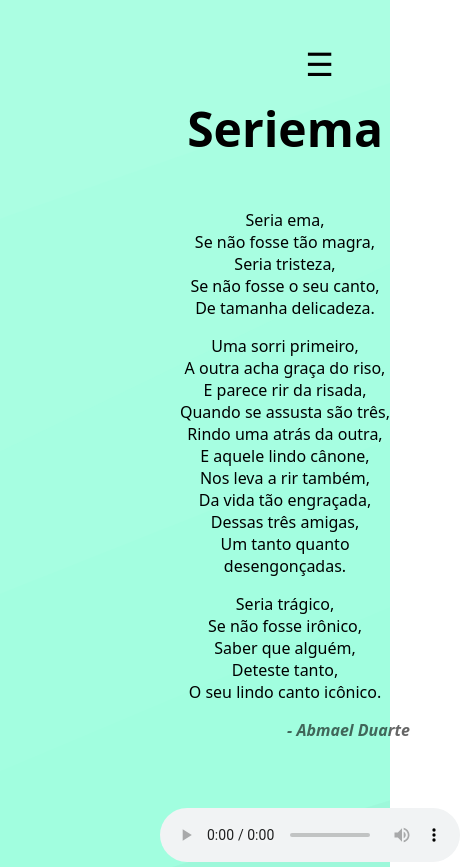
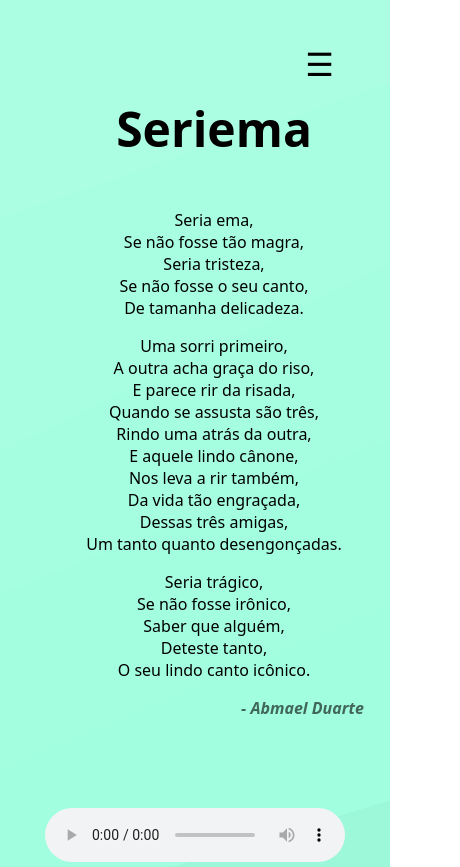
Before and after one commit to dduartess/Site-Kombitha, a plain HTML site: page siriema.html in a window 390 px wide. Shown: the whole page, 460 px wide, since content can reach past the window. Drawn offline with Linux system fonts and the light colour scheme.

Commit message:
fix poemas

```diff
--- a/assets/css/style.css
+++ b/assets/css/style.css
@@ -623,8 +623,11 @@ cite p {
     }
 
     .audio {
-        margin-left: auto;
-        margin-right: 1rem;
+        margin-left: -10rem;
+    }
+    .corpo-poema{
+        width: 300px;
+        margin-left: -6rem;
     }
 }
 
@@ -716,6 +719,7 @@ cite p {
         margin-right: auto;
         margin-top: 2rem;
     }
+
 }
 
 @media (max-width: 350px) {
@@ -818,7 +822,7 @@ cite p {
 
         .container-principal {
             padding-top: 8rem;
-            padding-left: 2rem;
+            padding-right: 2rem;
             max-width: 150px;
         }
 
@@ -859,7 +863,6 @@ cite p {
 
         .main-content {
             padding-top: 1rem;
-            padding-left: 1rem;
             max-width: 150px;
         }
 
```
